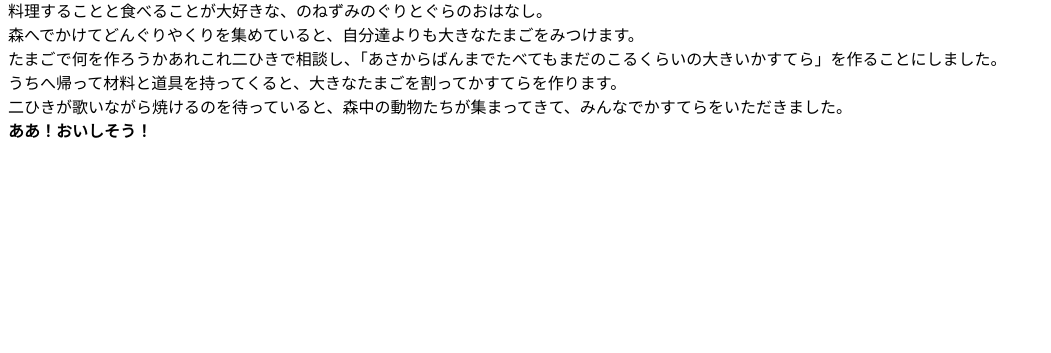
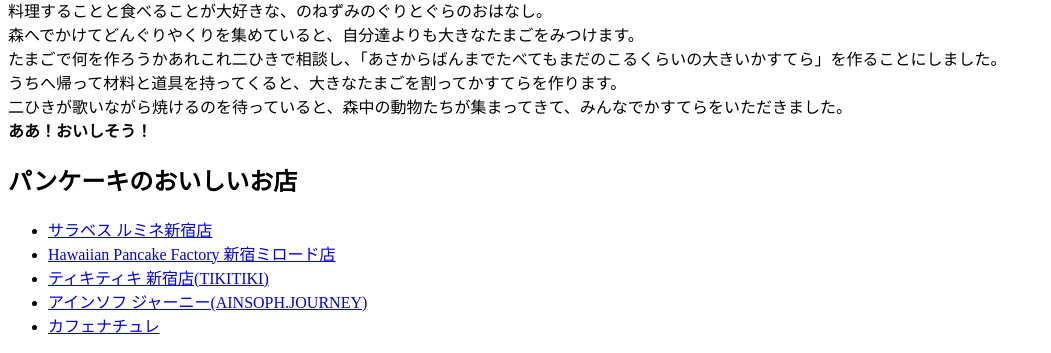
Before and after one commit to ticatomonaga/groupPink, a plain HTML site: page index.html in a window 1280 px wide. Shown: the part 466-819 px from the top of the page, without its empty margins (0-1051 px from the left). Drawn offline with Linux system fonts and the light colour scheme.

Commit message:
パンケーキのおいしいお店

```diff
--- a/index.html
+++ b/index.html
@@ -17,7 +17,17 @@
 	たまごで何を作ろうかあれこれ二ひきで相談し、「あさからばんまでたべてもまだのこるくらいの大きいかすてら」を作ることにしました。<br>
 	うちへ帰って材料と道具を持ってくると、大きなたまごを割ってかすてらを作ります。<br>二ひきが歌いながら焼けるのを待っていると、森中の動物たちが集まってきて、みんなでかすてらをいただきました。<br>
 	<strong>ああ！おいしそう！</strong>
-</p>
+	</p>
+</section>
+<section>
+	<h2>パンケーキのおいしいお店</h2>
+	<ul>
+		<li><a href="http://sarabethsrestaurants.jp/">サラベス ルミネ新宿店</a></li>
+		<li><a href=" http://www.giraud.co.jp/hpf/index.html">Hawaiian Pancake Factory 新宿ミロード店</a></li>
+		<li><a href=" http://r.gnavi.co.jp/g068224/">ティキティキ 新宿店(TIKITIKI)</a></li>
+		<li><a href=" http://ain-soph.jp/top.html">アインソフ ジャーニー(AINSOPH.JOURNEY)</a></li>
+		<li><a href="http://www.odakyu-dept.co.jp/shinjuku/restaurant/natyure/index.html">カフェナチュレ</a></li>
+	</ul>
 </section>
 </body>
 </html>
```
